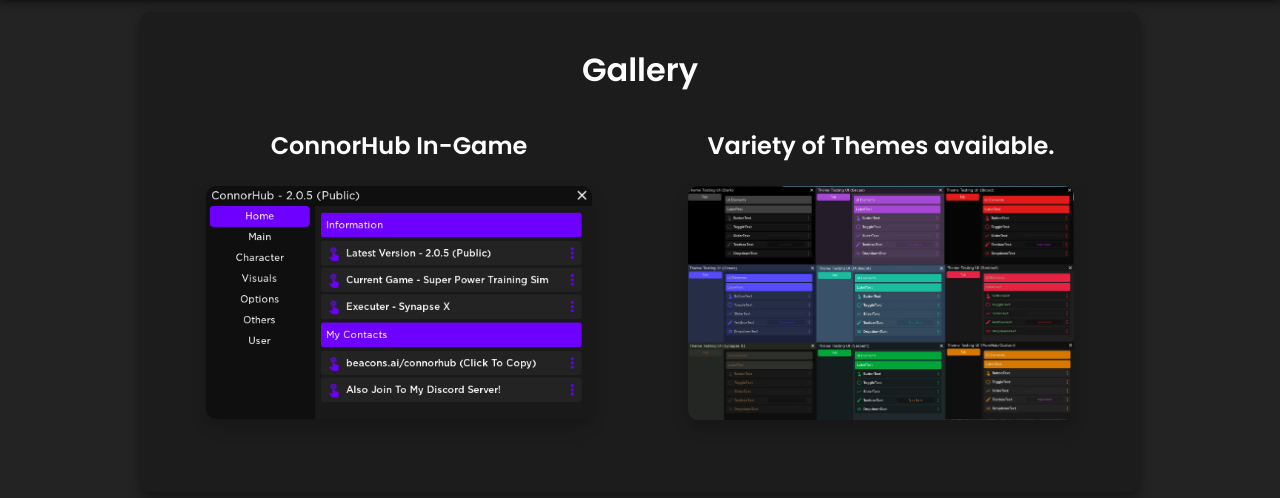
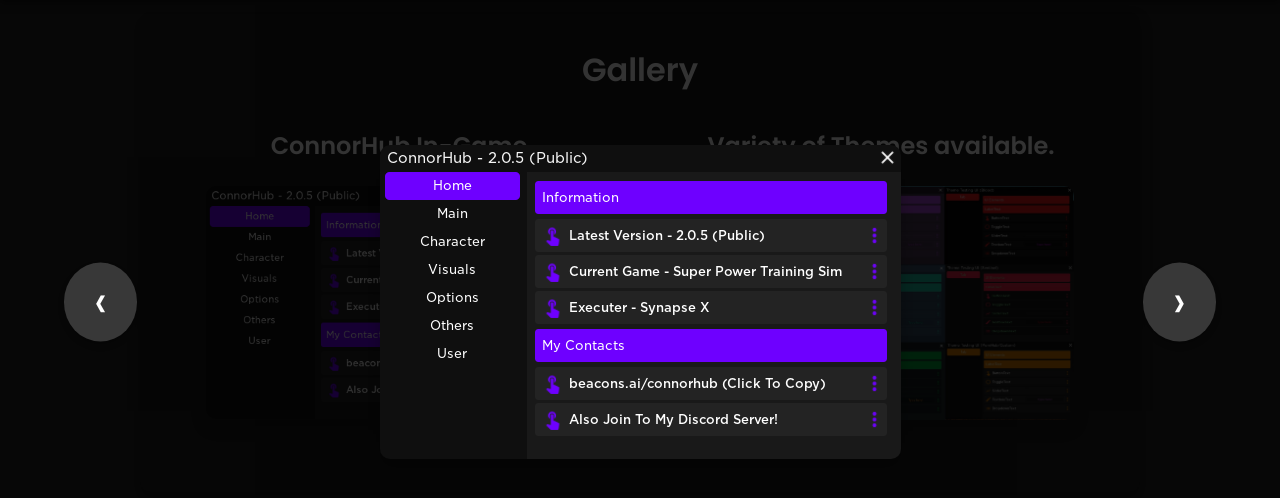
Before and after one commit to cyntx1069/connorhub, a plain HTML site: page index.html in a window 1280 px wide. Both pictures are taken after a click on the picture 399 px from the left and 2025 px from the top of the page. Shown: the part 1723-2221 px from the top of the page. Drawn offline with Linux system fonts and the light colour scheme.

Commit message:
Update index.html

```diff
--- a/index.html
+++ b/index.html
@@ -276,11 +276,11 @@
         <div class="image-grid">
             <div class="image-container">
                 <h1>ConnorHub In-Game</h1>
-                <img src="Img1.jpg" alt="UI Showcase">
+                <img src="Img1.jpg" alt="UI Showcase" class="gallery-img">
             </div>
             <div class="image-container">
                 <h1>Variety of Themes available.</h1>
-                <img src="Img2.jpg" alt="Visual Customization">
+                <img src="Img2.jpg" alt="Visual Customization" class="gallery-img">
             </div>
         </div>
     </section>
@@ -327,6 +327,42 @@
                 header.style.top = '-100px';
             }
         });
+
+        // Image Modal functionality
+        const images = document.querySelectorAll('.gallery-img');
+        const modal = document.getElementById('imageModal');
+        const modalImage = document.getElementById('modalImage');
+        const closeModal = document.getElementById('modalClose');
+        const nextImage = document.getElementById('modalNext');
+        const previousImage = document.getElementById('modalPrevious');
+
+        let currentImageIndex = 0;
+
+        // Show modal on image click
+        images.forEach((img, index) => {
+            img.addEventListener('click', function() {
+                modal.classList.add('active');
+                modalImage.src = img.src;
+                currentImageIndex = index;
+            });
+        });
+
+        // Close the modal
+        closeModal.addEventListener('click', function() {
+            modal.classList.remove('active');
+        });
+
+        // Navigate to next image
+        nextImage.addEventListener('click', function() {
+            currentImageIndex = (currentImageIndex + 1) % images.length;
+            modalImage.src = images[currentImageIndex].src;
+        });
+
+        // Navigate to previous image
+        previousImage.addEventListener('click', function() {
+            currentImageIndex = (currentImageIndex - 1 + images.length) % images.length;
+            modalImage.src = images[currentImageIndex].src;
+        });
     </script>
 </body>
 </html>
```
